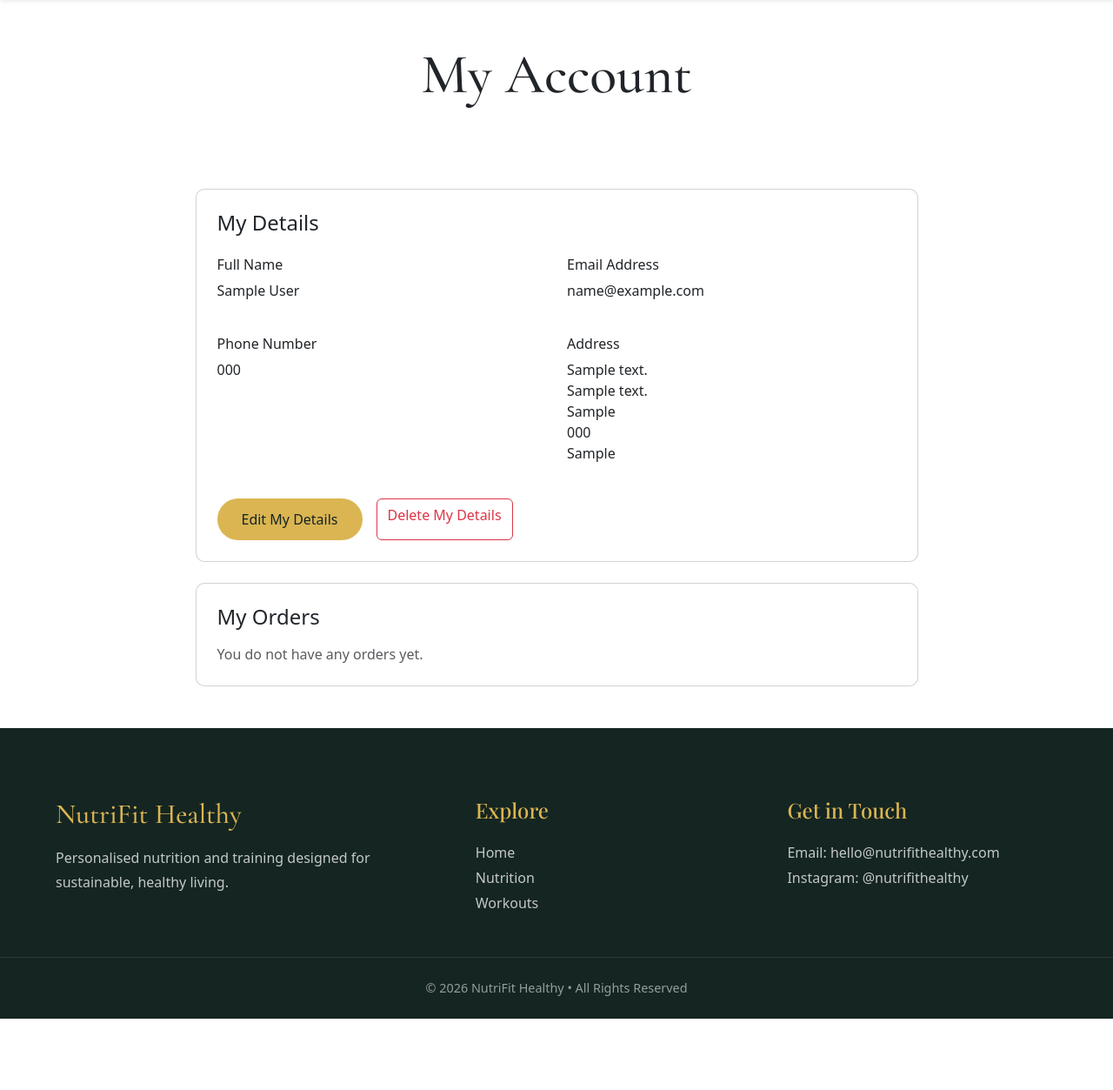
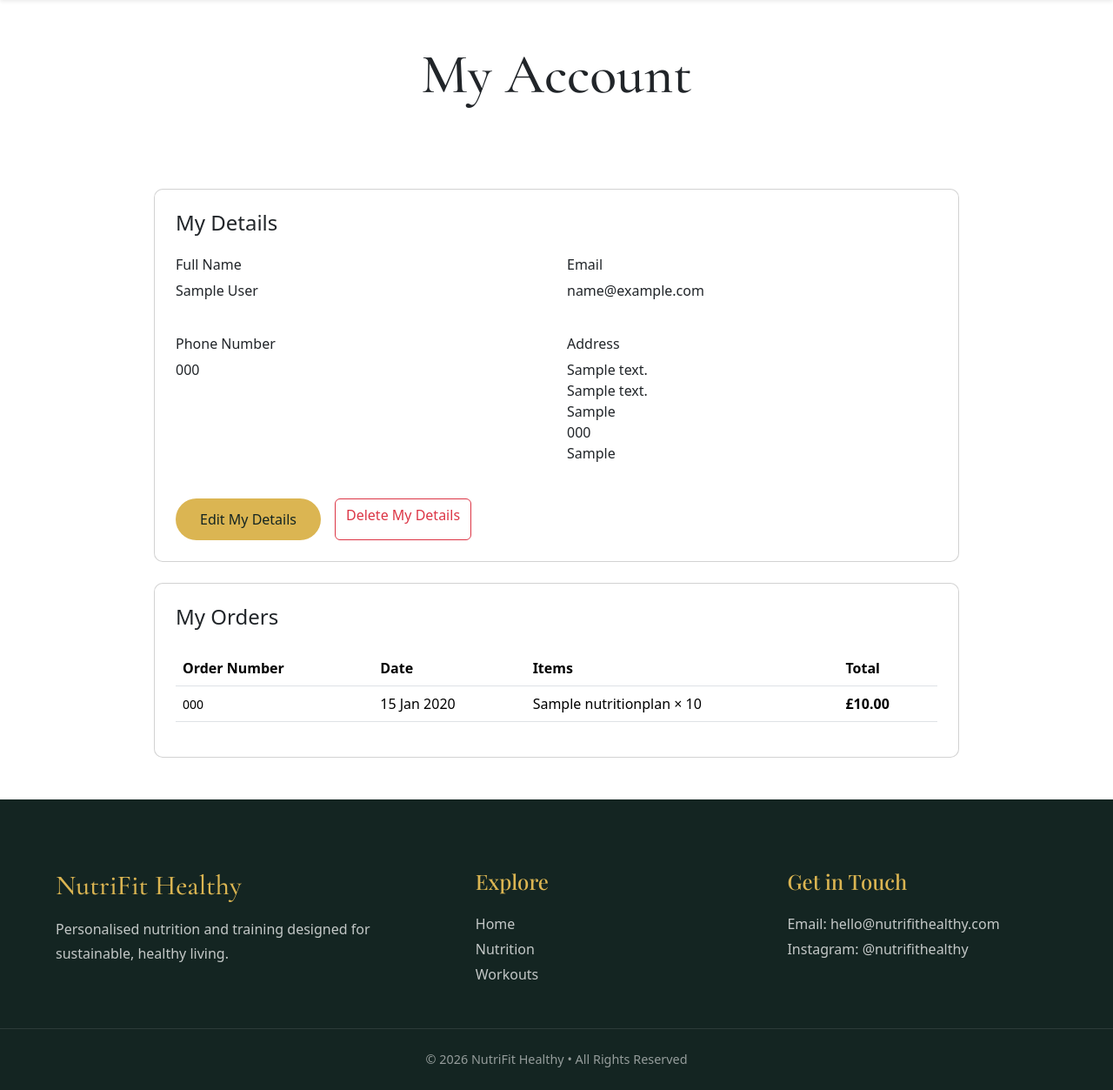
Before and after one commit to isadoraspirov/nutri_fit, a Django app: page /profile/ in a window 1280 px wide. Shown: the part 80-1333 px from the top of the page at 87% size. Before the commit the page ends 1251 px from the top, so only its background shows below. Run offline with Django 3.2, Linux system fonts and the light colour scheme; a user stored in the database is signed in; tables that the repository leaves empty hold one stand-in row (values such as "Sample post"); some libraries are stand-ins or nearby versions; some web fonts are replaced.

Commit message:
Add user association to orders and refine profile management

```diff
--- a/accounts/templates/accounts/profile_detail.html
+++ b/accounts/templates/accounts/profile_detail.html
@@ -7,22 +7,29 @@ My Account | NutriFit Healthy
 {% block content %}
 
 <section class="py-5">
+
     <div class="container">
 
         <div class="row justify-content-center">
-            <div class="col-lg-9">
+
+            <div class="col-lg-10">
 
                 <div class="text-center mb-5">
+
                     <h1 class="hero-title">
                         My Account
                     </h1>
 
                     <p class="hero-subtitle">
-                        Manage your details and view your orders.
+                        Manage your account details and view your order history.
                     </p>
+
                 </div>
 
+                <!-- My Details -->
+
                 <div class="card feature-card mb-4">
+
                     <div class="card-body p-4">
 
                         <h2 class="h4 mb-4">
@@ -34,31 +41,47 @@ My Account | NutriFit Healthy
                             <div class="row">
 
                                 <div class="col-md-6 mb-4">
-                                    <h3 class="h6">Full Name</h3>
-                                    <p>{{ profile.full_name }}</p>
+
+                                    <h6>Full Name</h6>
+
+                                    <p>
+                                        {{ profile.full_name }}
+                                    </p>
+
                                 </div>
 
                                 <div class="col-md-6 mb-4">
-                                    <h3 class="h6">Email Address</h3>
-                                    <p>{{ profile.email }}</p>
+
+                                    <h6>Email</h6>
+
+                                    <p>
+                                        {{ profile.email }}
+                                    </p>
+
                                 </div>
 
                                 <div class="col-md-6 mb-4">
-                                    <h3 class="h6">Phone Number</h3>
+
+                                    <h6>Phone Number</h6>
 
                                     <p>
+
                                         {% if profile.phone_number %}
                                             {{ profile.phone_number }}
                                         {% else %}
-                                            No phone number saved.
+                                            Not provided
                                         {% endif %}
+
                                     </p>
+
                                 </div>
 
                                 <div class="col-md-6 mb-4">
-                                    <h3 class="h6">Address</h3>
+
+                                    <h6>Address</h6>
 
                                     <p>
+
                                         {{ profile.address_line_1 }}
 
                                         {% if profile.address_line_2 %}
@@ -67,17 +90,24 @@ My Account | NutriFit Healthy
                                         {% endif %}
 
                                         <br>
+
                                         {{ profile.town_or_city }}
+
                                         <br>
+
                                         {{ profile.postcode }}
+
                                         <br>
+
                                         {{ profile.country }}
+
                                     </p>
+
                                 </div>
 
                             </div>
 
-                            <div class="d-flex flex-column flex-sm-row gap-3">
+                            <div class="d-flex gap-3 flex-wrap">
 
                                 <a
                                     href="{% url 'profile_update' %}"
@@ -99,13 +129,8 @@ My Account | NutriFit Healthy
 
                             <div class="text-center py-4">
 
-                                <h3 class="h5 mb-3">
-                                    You have not added your details yet
-                                </h3>
-
-                                <p class="mb-4">
-                                    Save your contact and address information
-                                    for easier account management.
+                                <p>
+                                    You haven't added your account details yet.
                                 </p>
 
                                 <a
@@ -120,29 +145,161 @@ My Account | NutriFit Healthy
                         {% endif %}
 
                     </div>
+
                 </div>
+
+                <!-- My Orders -->
 
                 <div
                     id="my-orders"
                     class="card feature-card"
                 >
+
                     <div class="card-body p-4">
 
-                        <h2 class="h4 mb-3">
+                        <h2 class="h4 mb-4">
                             My Orders
                         </h2>
 
-                        <p class="text-muted mb-0">
-                            You do not have any orders yet.
-                        </p>
+                        {% if orders %}
+
+                            <div class="table-responsive">
+
+                                <table class="table table-hover align-middle">
+
+                                    <thead>
+
+                                        <tr>
+
+                                            <th>
+                                                Order Number
+                                            </th>
+
+                                            <th>
+                                                Date
+                                            </th>
+
+                                            <th>
+                                                Items
+                                            </th>
+
+                                            <th>
+                                                Total
+                                            </th>
+
+                                        </tr>
+
+                                    </thead>
+
+                                    <tbody>
+
+                                        {% for order in orders %}
+
+                                            <tr>
+
+                                                <td>
+
+                                                    <small>
+                                                        {{ order.order_number }}
+                                                    </small>
+
+                                                </td>
+
+                                                <td>
+
+                                                    {{ order.date|date:"d M Y" }}
+
+                                                </td>
+
+                                                <td>
+
+                                                    {% for item in order.items.all %}
+
+                                                        {% if item.nutrition_plan %}
+
+                                                            <div>
+
+                                                                {{ item.nutrition_plan.name }}
+                                                                ×
+                                                                {{ item.quantity }}
+
+                                                            </div>
+
+                                                        {% elif item.workout_plan %}
+
+                                                            <div>
+
+                                                                {{ item.workout_plan.name }}
+                                                                ×
+                                                                {{ item.quantity }}
+
+                                                            </div>
+
+                                                        {% endif %}
+
+                                                    {% empty %}
+
+                                                        <span class="text-muted">
+
+                                                            No items
+
+                                                        </span>
+
+                                                    {% endfor %}
+
+                                                </td>
+
+                                                <td>
+
+                                                    <strong>
+
+                                                        £{{ order.order_total }}
+
+                                                    </strong>
+
+                                                </td>
+
+                                            </tr>
+
+                                        {% endfor %}
+
+                                    </tbody>
+
+                                </table>
+
+                            </div>
+
+                        {% else %}
+
+                            <div class="text-center py-4">
+
+                                <i
+                                    class="bi bi-bag-x"
+                                    style="font-size:3rem;"
+                                ></i>
+
+                                <h5 class="mt-3">
+                                    No orders yet
+                                </h5>
+
+                                <p class="text-muted">
+                                    Your purchases will appear here after checkout.
+                                </p>
+
+                            </div>
+
+                        {% endif %}
 
                     </div>
+
                 </div>
 
             </div>
+
         </div>
 
     </div>
+
 </section>
 
 {% endblock %}
--- a/accounts/views.py
+++ b/accounts/views.py
@@ -6,6 +6,8 @@ from django.shortcuts import (
     render,
 )
 
+from payments.models import Order
+
 from .forms import CustomerProfileForm
 from .models import CustomerProfile
 
@@ -13,14 +15,22 @@ from .models import CustomerProfile
 @login_required
 def profile_detail(request):
     """
-    Display the logged-in user's customer profile.
+    Display the logged-in user's customer profile and orders.
     """
     profile = CustomerProfile.objects.filter(
         user=request.user
     ).first()
 
+    orders = Order.objects.filter(
+        user=request.user
+    ).prefetch_related(
+        "items__nutrition_plan",
+        "items__workout_plan",
+    ).order_by("-date")
+
     context = {
         "profile": profile,
+        "orders": orders,
     }
 
     return render(
@@ -35,7 +45,9 @@ def profile_create(request):
     """
     Allow a logged-in user to create their customer profile.
     """
-    if CustomerProfile.objects.filter(user=request.user).exists():
+    if CustomerProfile.objects.filter(
+        user=request.user
+    ).exists():
         messages.info(
             request,
             "You already have saved account details.",
--- a/payments/models.py
+++ b/payments/models.py
@@ -1,5 +1,6 @@
 import uuid
 
+from django.conf import settings
 from django.db import models
 
 from nutrition.models import NutritionPlan
@@ -7,14 +8,29 @@ from workouts.models import WorkoutPlan
 
 
 class Order(models.Model):
+    user = models.ForeignKey(
+        settings.AUTH_USER_MODEL,
+        on_delete=models.SET_NULL,
+        null=True,
+        blank=True,
+        related_name="orders",
+    )
+
     order_number = models.CharField(
         max_length=32,
         unique=True,
         editable=False,
     )
-    full_name = models.CharField(max_length=255)
+
+    full_name = models.CharField(
+        max_length=255,
+    )
+
     email = models.EmailField()
-    date = models.DateTimeField(auto_now_add=True)
+
+    date = models.DateTimeField(
+        auto_now_add=True,
+    )
 
     order_total = models.DecimalField(
         max_digits=10,
@@ -73,7 +89,9 @@ class OrderItem(models.Model):
         blank=True,
     )
 
-    quantity = models.PositiveIntegerField(default=1)
+    quantity = models.PositiveIntegerField(
+        default=1,
+    )
 
     line_total = models.DecimalField(
         max_digits=10,
@@ -118,7 +136,11 @@ class OrderItem(models.Model):
         order.update_total()
 
     def __str__(self):
-        plan_name = self.plan.name if self.plan else "Deleted plan"
+        plan_name = (
+            self.plan.name
+            if self.plan
+            else "Deleted plan"
+        )
 
         return (
             f"{plan_name} "
```
Also changed, not shown: payments/forms.py (+12 -3 lines), payments/views.py (+52 -12 lines), accounts/forms.py (line endings or trailing spaces), payments/migrations/0005_order_user.py (added).
